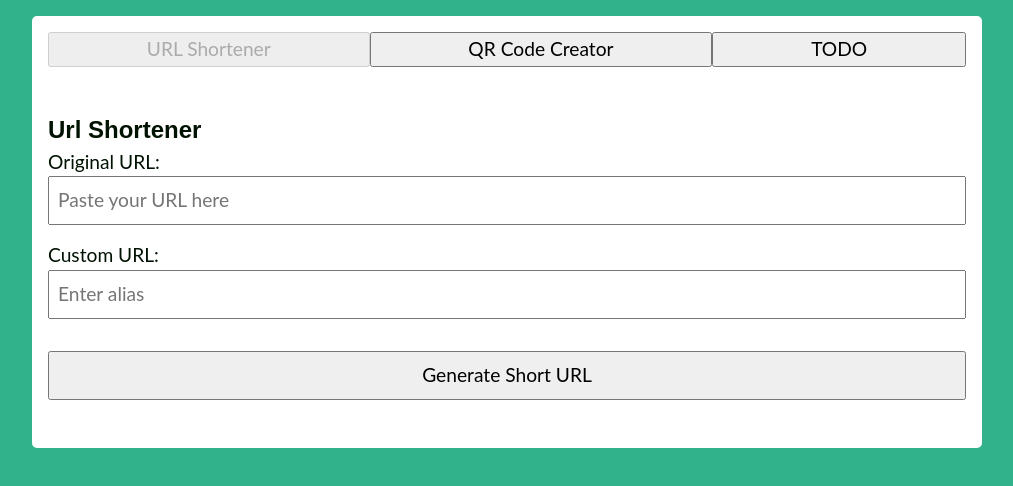
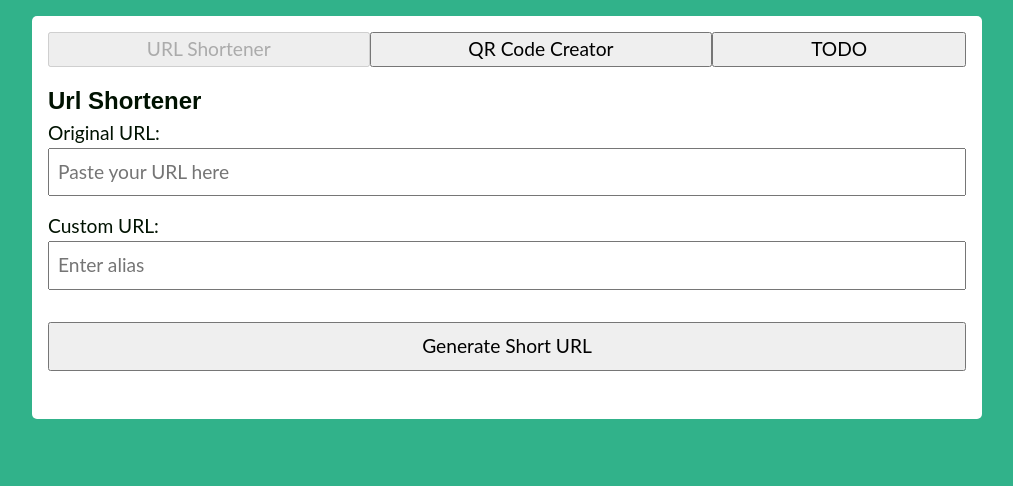
Before and after one commit to Insanityandme/flerplattformstekniker-projekt, a Vue app: page / in a window 1280 px wide. Both pictures are taken after a click on the button "URL Shortener". Shown: the top 486 px of the page, without its empty margins (133-1146 px from the left). Built offline with nearby package versions, Linux system fonts and the light colour scheme.

Commit message:
refactor: move headings to container component

```diff
--- a/src/components/LinkApp.vue
+++ b/src/components/LinkApp.vue
@@ -74,12 +74,14 @@ onMounted(() => {
 
     <!-- URL Shortener -->
     <section v-else-if="selectedView === AppView.URLShortener" class="section-url-shortener">
+      <h5>Url Shortener</h5>
       <UrlShortener @handleCreateLink="handleCreateLink" />
       <SavedLinks :links="savedLinks" />
     </section>
 
     <!-- QR Creator -->
     <section v-else-if="selectedView === AppView.QRGenerator" class="section-qr-generator">
+      <h5>QR Generator</h5>
       <QRCreator @handleCreateQR="handleCreateQR" />
       <SavedQRCodes :qrCodes="savedQRCodes" />
     </section>
--- a/src/components/QRCreator.vue
+++ b/src/components/QRCreator.vue
@@ -22,9 +22,6 @@ async function handleSubmit() {
 
 <template>
   <form @submit.prevent="handleSubmit" class="qr-form">
-    <br />
-    <h5>QR Generator</h5>
-
     <label>Original URL:</label>
     <input v-model="url" type="url" placeholder="Paste your URL here" required />
 
--- a/src/components/UrlCreator.vue
+++ b/src/components/UrlCreator.vue
@@ -30,9 +30,6 @@ async function handleSubmit() {
 
 <template>
   <form @submit.prevent="handleSubmit" class="url-form">
-    <br />
-    <h5>Url Shortener</h5>
-
     <label>Original URL:</label>
     <input v-model="url" type="url" placeholder="Paste your URL here" required />
 
```
